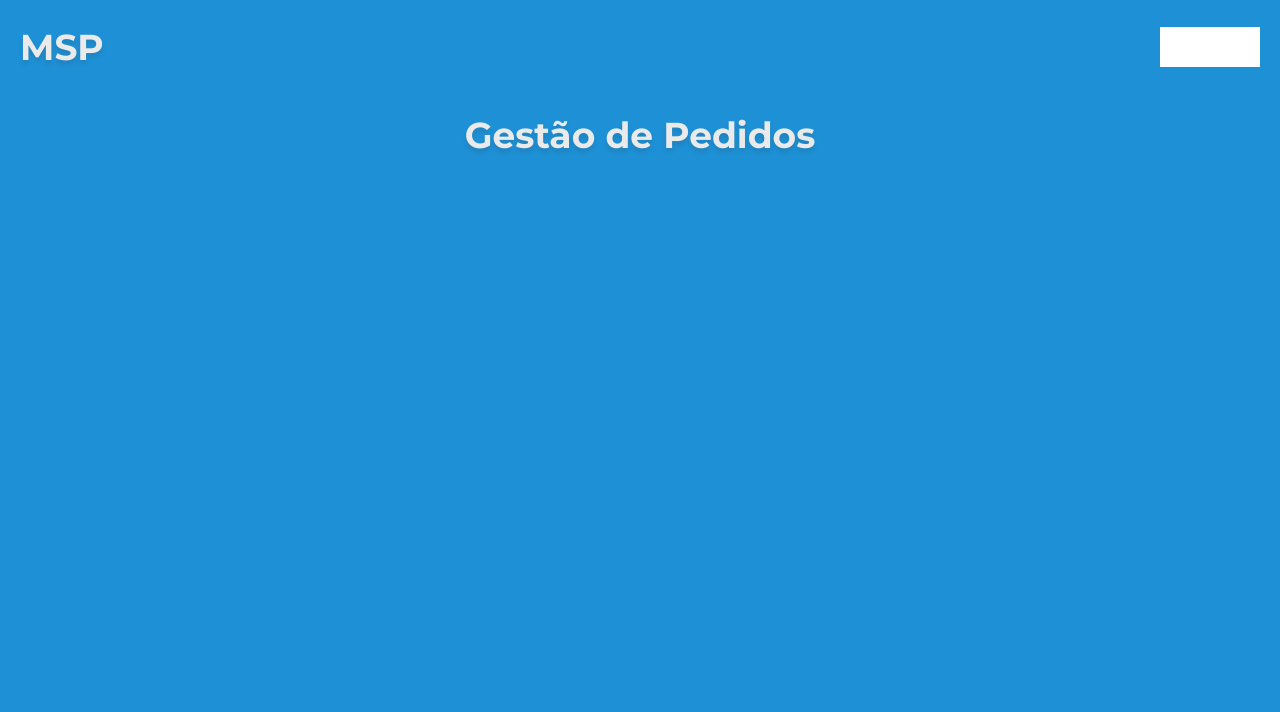
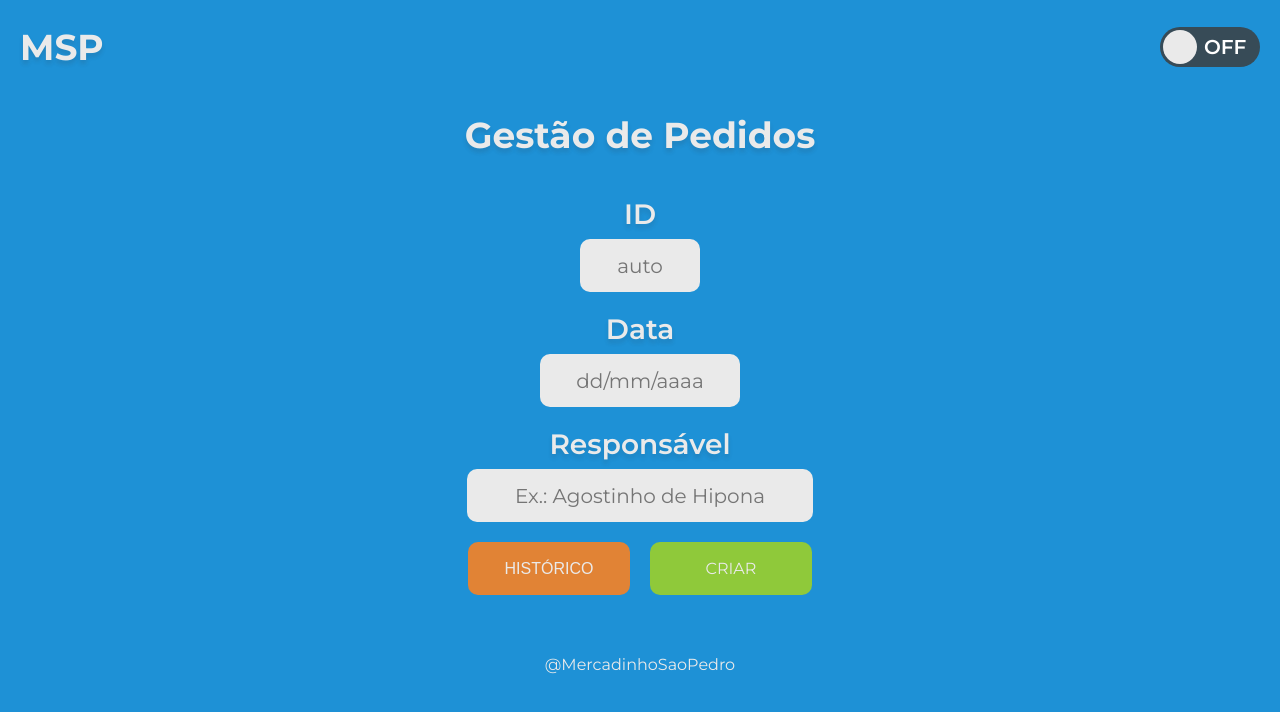
Before and after one commit to abraao-reyys/gerenciamento-pedidos, a Nuxt app: page / in a window 1280 px wide. Shown: the top 712 px of the page. Built offline with nearby package versions, Linux system fonts and the light colour scheme.

Commit message:
Index Interface Done

```diff
--- a/assets/css/variables.css
+++ b/assets/css/variables.css
@@ -17,12 +17,14 @@
     /* Espaçamentos */
     --spacing-xs: 4px;
     --spacing-sm: 8px;
-    --spacing-md: 16px;
+    --spacing-md: 20px;
 
     /*! - - - - - - Tipografia (falta ajustar os sizes) - - - - - -  */
     --font-family: 'Montserrat, Arial, sans-serif';
     --font-size-base: 16px;
-    --font-size-lg: 20px;
+    --font-size-input: 20px;
+    --font-size-slg: 28px;
+    --font-size-lg: 36px;
   }
 
   @media (prefers-color-scheme: dark) {
--- a/components/Header.vue
+++ b/components/Header.vue
@@ -1,7 +1,32 @@
+<script setup>
+import { ref, watch, onMounted } from 'vue';
+
+const isDark = ref(false);
+
+const toggleTheme = () => {
+    const toggleText = document.querySelector('.toggle-text');
+
+    document.body.classList.toggle('dark', isDark.value);
+
+    if (isDark.value) {
+        toggleText.style.paddingLeft = '18px';
+    } else {
+        toggleText.style.paddingLeft = '44px'
+    }
+}
+</script>
+
 <template>
     <header class="header"> <!--Definindo modo temporariamente-->
         <h1>MSP</h1>
-        <div class="buttontemp"></div>
+        <div class="theme-toggle">
+            <label class="switch">
+                <input type="checkbox" v-model="isDark" @change="toggleTheme">
+                <span class="slider">
+                    <span class="toggle-text" style="display: block;">{{ isDark ? 'ON' : 'OFF' }}</span>
+                </span>
+            </label>
+        </div>
     </header>
 </template>
 
@@ -25,11 +50,75 @@
         color: var(--text);
     }
 
-    .buttontemp {
+    .switch {
+        position: relative;
+        display: inline-block;
+        width: 100px;
+        height: 40px;
+    }
+
+    .switch input {
+        opacity: 0;
+        width: 0;
+        height: 0;
+    }
+
+    .slider {
+        display: flex;
+        align-items: center;
+        position: absolute;
+        cursor: pointer;
+        background-color: var(--quaternary);
+        border-radius: 34px;
+        top: 0;
+        left: 0;
+        right: 0;
+        bottom: 0;
+        transition: 0.4s;
+    }
+
+    .slider::before {
+        content: "";
+        position: absolute;
+        height: 34px;
+        width: 34px;
+        left: 3px;
+        bottom: 3px;
+        background-color: var(--text);
+        border-radius: 50%;
+        transition: 0.4s;
+    }
+
+    input:checked + .slider {
+        background-color: white;
+
+        .toggle-text {
+            color: var(--quaternary);
+        }
+    }
+
+    input:checked + .slider::before {
+        background-color: var(--tertiary);
+
+        transform: translateX(60px);
+    }
+
+    .theme-toggle {
+        display: flex;
+        justify-content: center;
+        align-items: center;
         height: 40px;
         width: 100px;
+    }
 
-        background-color: white;
+    .toggle-text {
+        padding-left: 44px;
+
+        font-family: 'Montserrat';
+        font-weight: 600;
+        font-size: var(--font-size-input);
+
+        color: white;
     }
 }
 </style>
--- a/pages/index.vue
+++ b/pages/index.vue
@@ -1,21 +1,161 @@
 <template>
     <div>
         <Header />
-        <h1>Gestão de Pedidos</h1>
+        <main>
+            <h1>Gestão de Pedidos</h1>
+            <form action="#" method="post">
+                <div>
+                    <label for="iid">ID</label>
+                    <input type="text" name="id" id="iid" placeholder="auto" readonly> <!--Virá automaticamente como número-->
+                </div>
+                <div>
+                    <label for="idate">Data</label>
+                    <input type="text" name="date" id="idate" placeholder="dd/mm/aaaa" maxlength="10"> <!--Optado para melhor controle. Uso de RegEx para máscara de data-->
+                </div>
+                <div>
+                    <label for="iresp">Responsável</label>
+                    <input type="text" name="name" id="iresp" placeholder="Ex.: Agostinho de Hipona" maxlength="11">
+                </div>
+                <div>
+                    <button id="history">HISTÓRICO</button>
+                    <input type="submit" value="CRIAR" id="create">
+                </div>
+            </form>
+            <footer>
+                <p>@MercadinhoSaoPedro</p>
+            </footer>
+        </main>
     </div>
 </template>
 
 <style scoped>
-h1 {
-    padding: 20px;
+main {
+    padding: var(--spacing-md);
 
     font-family: 'Montserrat';
-    font-weight: lighter;
+}
+
+main h1 {
+    padding-bottom: var(--spacing-md);
+
     font-weight: 700;
-    font-size: 36px;
+    font-size: var(--font-size-lg);
     text-align: center;
     text-shadow: 0px 4px 4px rgba(47, 50, 57, 0.15);
 
     color: var(--text);
 }
+
+main form {
+    display: flex;
+    flex-flow: column nowrap;
+    gap: var(--spacing-md);
+    margin: var(--spacing-md) 0;
+
+    font-weight: 600;
+    font-size: var(--font-size-slg);
+    text-align: center;
+    text-shadow: 0px 4px 4px rgba(47, 50, 57, 0.15);
+
+    color: var(--text);
+
+    div {
+            display: flex;
+            flex-flow: column nowrap;
+            align-items: center;
+            gap: var(--spacing-sm);
+
+            input {
+                height: 53px;
+
+                font-family: 'Montserrat';
+                font-size: var(--font-size-input);
+                text-align: center;
+
+                background-color: var(--text);
+
+                border: 0;
+                border-radius: 10px;
+            }
+
+            input::placeholder {
+                text-align: center;
+            }
+
+            input:focus {
+                box-shadow: 0 0 8px rgba(47, 50, 57, 0.6);
+
+                outline: none;
+            }
+        }
+
+
+    div:nth-of-type(1) input {
+        width: 120px;
+    }
+
+    div:nth-of-type(2) input {
+        width: 200px;
+    }
+
+    div:nth-of-type(3) input {
+        width: 346px;
+    }
+
+    div:nth-of-type(4) {
+        display: flex;
+        flex-flow: row;
+        justify-content: center;
+        gap: var(--spacing-md);
+
+        font-size: var(--font-size-base);
+
+        button {
+            display: flex;
+            align-items: center;
+            justify-content: center;
+
+            height: 53px;
+            width: 162px;
+
+            font-weight: 300;
+            font-size: var(--font-size-base);
+
+            color: var(--text);
+            background-color: var(--secondary);
+
+            border: 0;
+            border-radius: 10px;
+
+            cursor: pointer;
+        }
+
+        button:focus {
+            box-shadow: 0 0 8px rgba(47, 50, 57, 0.6);
+
+            outline: none;
+        }
+
+        input {
+            width: 162px;
+
+            font-size: var(--font-size-base);
+
+            color: var(--text);
+            background-color: var(--primary);
+
+            cursor: pointer;
+        }
+    }
+}
+
+footer {
+    margin-top: 60px;
+
+    font-size: var(--font-size-base);
+    text-align: center;
+
+    color: var(--text);
+}
+
 </style>
```
